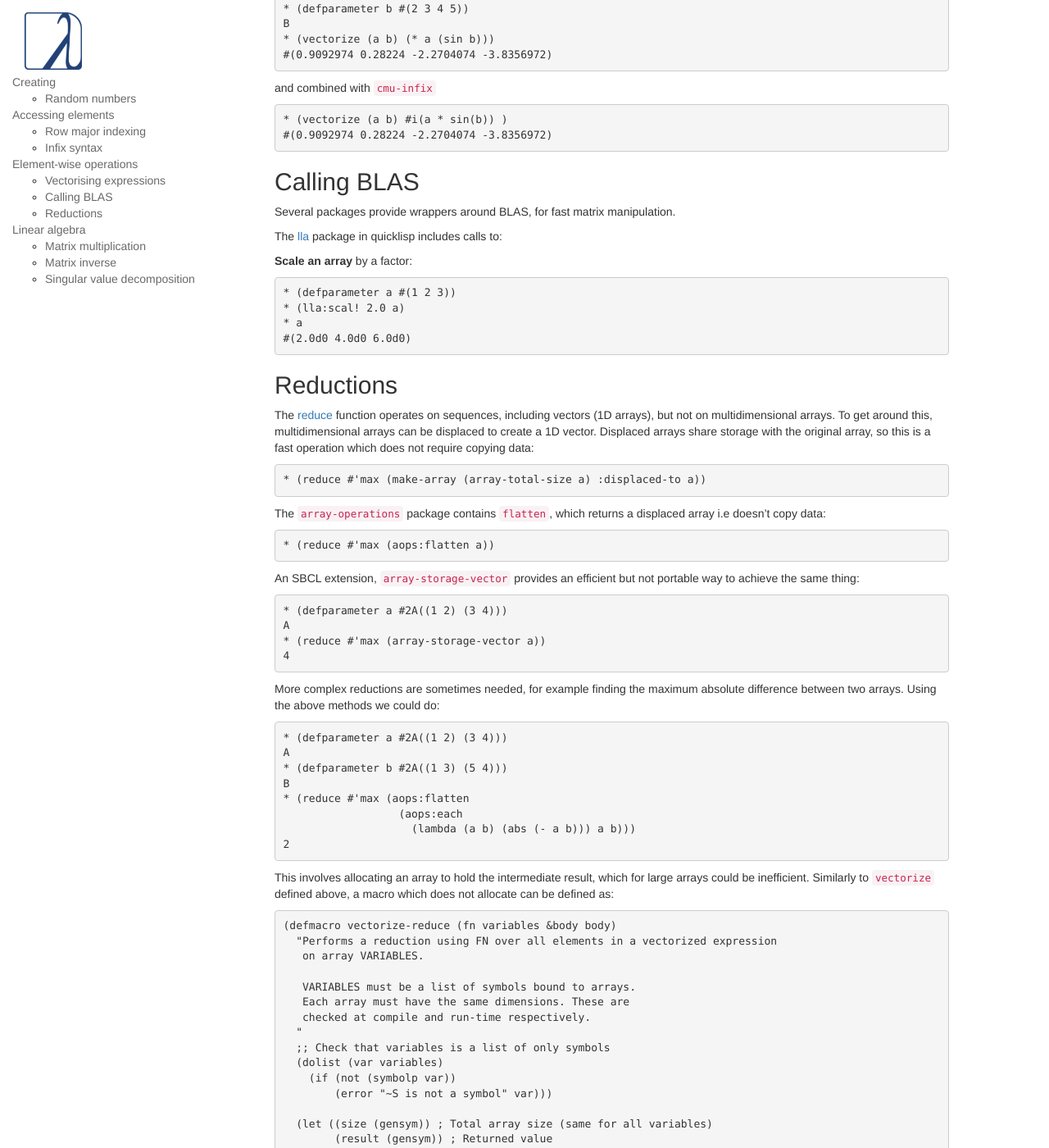
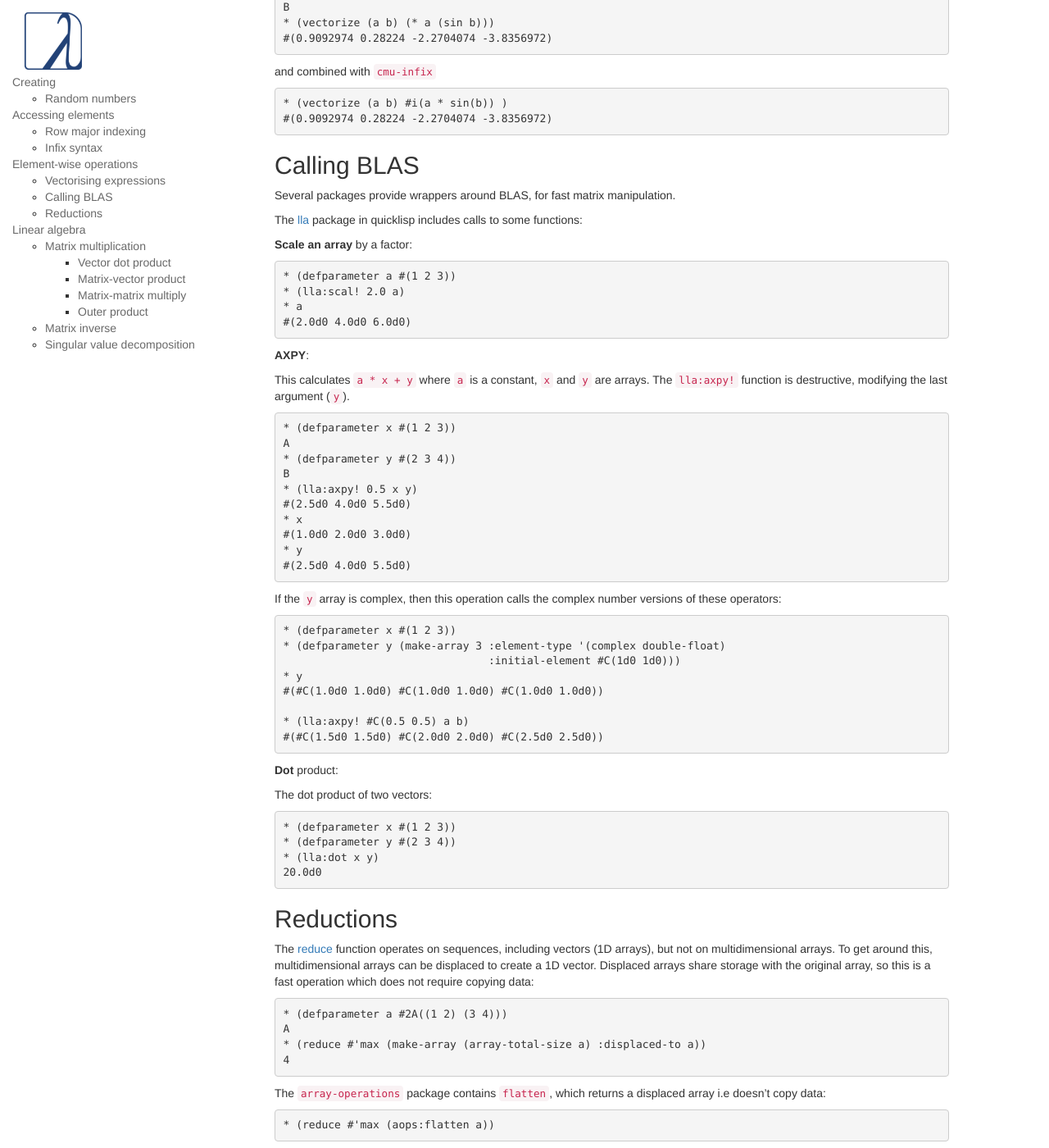
Before and after one commit to LispCookbook/cl-cookbook, a Jekyll site: the page built from arrays.md, in a window 1280 px wide and 1400 px high, scrolled down 6612 px. Shown: the whole window at 82% size. Built offline with Jekyll 4.4.1, drawn with Linux system fonts in a browser that asks for light colours; some of the changed text lies outside the part shown.

Commit message:
Add lla BLAS calls and outer product

```diff
--- a/arrays.md
+++ b/arrays.md
@@ -360,7 +360,7 @@
 # Element-wise operations
 
 To multiply two arrays of numbers of the same size, pass a function
-to `each` in the [array-operations]((https://github.com/tpapp/array-operations) library:
+to `each` in the [array-operations](https://github.com/tpapp/array-operations) library:
 
 ~~~lisp
 * (aops:each #'* #(1 2 3) #(2 3 4))
@@ -451,7 +451,8 @@
 
 Several packages provide wrappers around BLAS, for fast matrix manipulation.
 
-The [lla](https://github.com/tpapp/lla) package in quicklisp includes calls to:
+The [lla](https://github.com/tpapp/lla) package in quicklisp includes
+calls to some functions:
 
 **Scale an array** by a factor:
 ~~~lisp
@@ -461,6 +462,45 @@
 #(2.0d0 4.0d0 6.0d0)
 ~~~
 
+**AXPY**:
+
+This calculates `a * x + y` where `a` is a constant, `x` and `y` are arrays.
+The `lla:axpy!` function is destructive, modifying the last argument (`y`).
+~~~lisp
+* (defparameter x #(1 2 3))
+A
+* (defparameter y #(2 3 4))
+B
+* (lla:axpy! 0.5 x y)
+#(2.5d0 4.0d0 5.5d0)
+* x
+#(1.0d0 2.0d0 3.0d0)
+* y
+#(2.5d0 4.0d0 5.5d0)
+~~~
+If the `y` array is complex, then this operation calls the complex
+number versions of these operators:
+
+~~~lisp
+* (defparameter x #(1 2 3))
+* (defparameter y (make-array 3 :element-type '(complex double-float)
+                                :initial-element #C(1d0 1d0)))
+* y
+#(#C(1.0d0 1.0d0) #C(1.0d0 1.0d0) #C(1.0d0 1.0d0))
+
+* (lla:axpy! #C(0.5 0.5) a b)
+#(#C(1.5d0 1.5d0) #C(2.0d0 2.0d0) #C(2.5d0 2.5d0))
+~~~
+
+**Dot** product:
+
+The dot product of two vectors:
+~~~lisp
+* (defparameter x #(1 2 3))
+* (defparameter y #(2 3 4))
+* (lla:dot x y)
+20.0d0
+~~~
 
 ## Reductions
 
@@ -472,7 +512,10 @@
 Displaced arrays share storage with the original array, so this is a
 fast operation which does not require copying data:
 ~~~lisp
+* (defparameter a #2A((1 2) (3 4)))
+A
 * (reduce #'max (make-array (array-total-size a) :displaced-to a))
+4
 ~~~
 
 The `array-operations` package contains `flatten`, which returns a
@@ -618,6 +661,25 @@
 * (type-of (lla:mm #2A((1 0 0) (0 1 0) (0 0 1)) #(1 2 3)))
 (SIMPLE-ARRAY DOUBLE-FLOAT (3))
 ~~~
+
+### Outer product
+
+The [array-operations](https://github.com/tpapp/array-operations)
+package contains a generalised outer product function:
+~~~lisp
+* (ql:quickload :array-operations)
+To load "array-operations":
+  Load 1 ASDF system:
+    array-operations
+; Loading "array-operations"
+
+(:ARRAY-OPERATIONS)
+* (aops:outer #'* #(1 2 3) #(2 3 4))
+#2A((2 3 4) (4 6 8) (6 9 12))
+~~~
+which has created a new 2D array `A[i j] = B[i] * C[j]`. This `outer`
+function can take an arbitrary number of inputs, and inputs with
+multiple dimensions.
 
 ## Matrix inverse
 
```
Also changed, not shown: other parts of arrays.md (+6 -6 lines).
